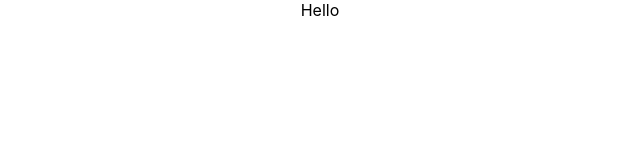
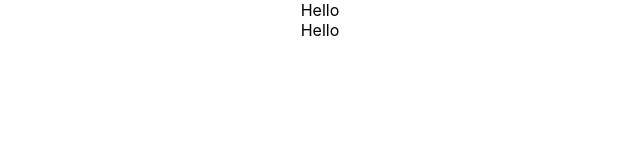
Before and after one commit to PidzhakovIlya/test, a React (Create React App) app: page / in a window 1280 px wide. Shown: the top 160 px of the page, without its empty margins (320-960 px from the left). Built offline with nearby package versions, Linux system fonts and the light colour scheme.

Commit message:
git brunch

```diff
--- a/src/App.tsx
+++ b/src/App.tsx
@@ -5,6 +5,7 @@ function App() {
   return (
     <div className="App">
       <div>Hello</div>
+      <div>Hello</div>
     </div>
   );
 }
```
